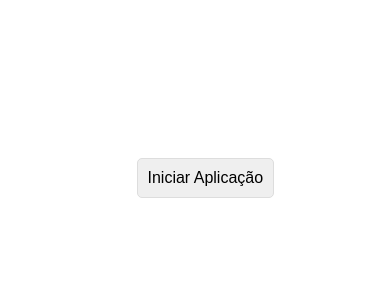
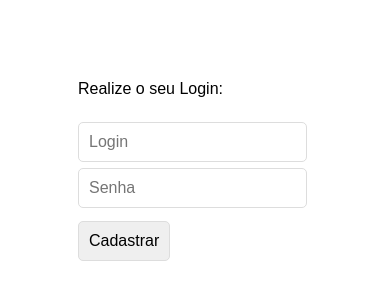
Before and after one commit to AndreyMouraGouvea/PHP-Controle-Estoque-Mobile, a website: page www/index.html in a window 390 px wide. Shown: the part 154-454 px from the top of the page. Drawn offline with Linux system fonts and the light colour scheme; files whose address does not match are found by name.

Commit message:
PHP - CONTROLE DE ESTOQUE - MOBILE

```diff
--- a/www/css/style.css
+++ /dev/null
@@ -1 +0,0 @@
-/**/
--- a/www/index.html
+++ b/www/index.html
@@ -18,8 +18,8 @@ body{
 }
 
 .content{
-    margin-top: 80%;
-    margin-left: 35%;
+    margin-top: 60%;
+    margin-left: 20%;
 }
 .contato{
     width: 100%;
@@ -31,10 +31,12 @@ body{
     border-radius: 5px;
     font-family: Arial, Helvetica, sans-serif;
     font-size: 16px;
+    margin-top: 2%;
 
 }
 #field{
     cursor: pointer;
+    margin-top: 4%;
 }
 </style>
 </head>
@@ -42,7 +44,13 @@ body{
 <body>
     <section class="content">
         <div class="contato">
-                <a href="niveis.html"><input class="field" id="field" type="submit" value="Iniciar Aplicação"></a><br>
+          <form id="cadastroNivel">
+                Realize o seu Login:<br><br>
+                <input class="field" type="text" name="login" id="login" placeholder="Login"><br>
+                <input class="field" type="password" name="senha" id="senha" placeholder="Senha"><br>
+                <input class="field" id="field" type="submit" value="Cadastrar"><br>
+          </form>
+                <!-- <a href="niveis.html"><input class="field" id="field" type="submit" value="Iniciar Aplicação"></a><br> -->
         </div>
     </section>
 </body>
```
Also changed, not shown: www/niveis.html (+0 -2 lines).
